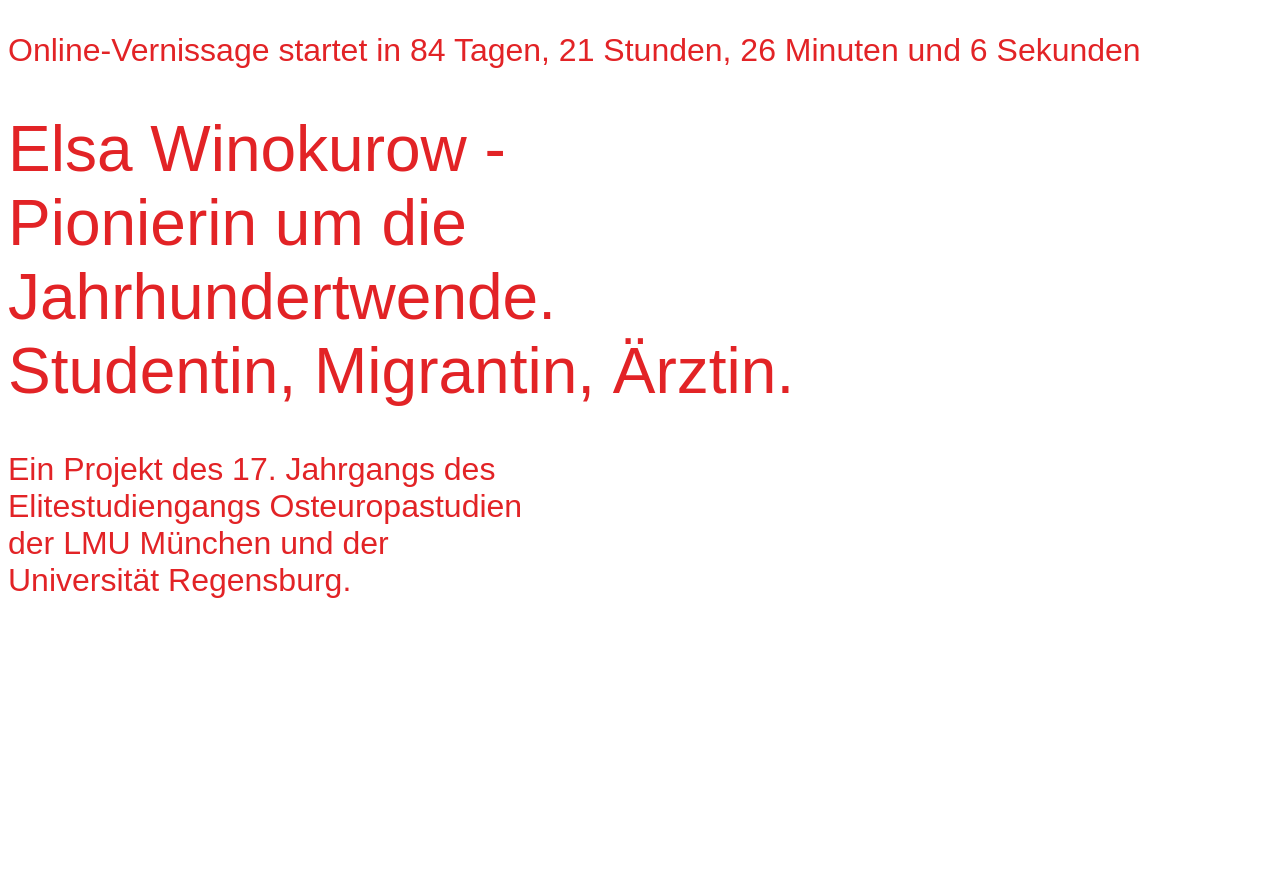
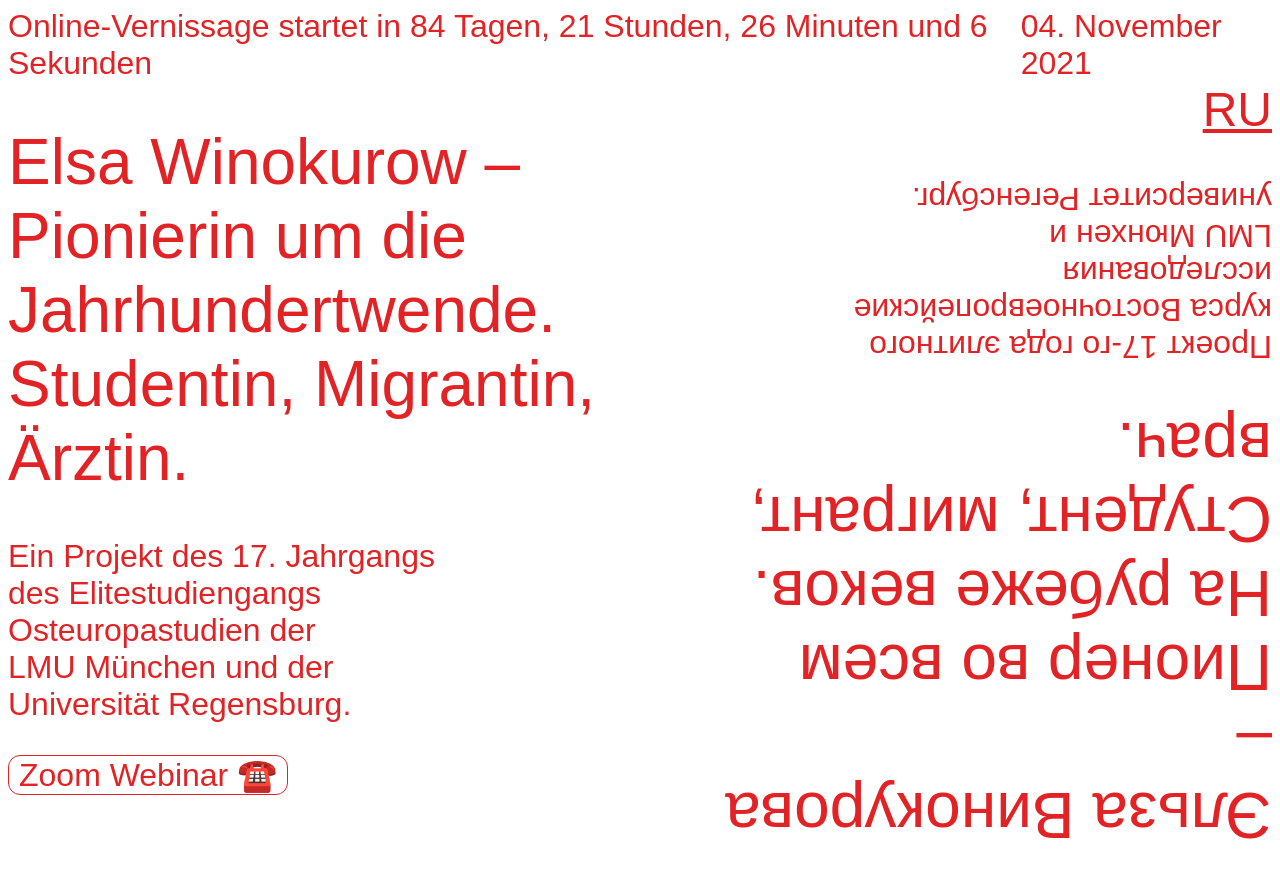
Before and after one commit to milangress/ankundigung-elsa, a Vue app: page / in a window 1280 px wide. Shown: the top 878 px of the page. Before the commit the page ends 800 px from the top, so only its background shows below. Built offline with nearby package versions, Linux system fonts and the light colour scheme; a web font is replaced by a local one.

Commit message:
new content

```diff
--- a/src/App.vue
+++ b/src/App.vue
@@ -1,35 +1,88 @@
 <template lang="pug">
 .main
-  text-countdown(deadline="2021-10-16 12:00:00")
-    //flip-countdown(deadline="2021-10-16 12:00:00")
-    //vue-countdown(:time="5 * 24 * 60 * 60 * 1000" v-slot="{ days, hours, minutes, seconds }"> Time Remaining：{{ days }} days, {{ hours }} hours, {{ minutes }} minutes, {{ seconds }} seconds.)
-  h1
-    | Elsa Winokurow -
-    br
-    | Pionierin um die
-    br
-    | Jahrhundertwende.
-    br
-    | Studentin, Migrantin, Ärztin.
-  p
-    | Ein Projekt des 17. Jahrgangs des
-    br
-    | Elitestudiengangs Osteuropastudien
-    br
-    | der LMU München und der
-    br
-    | Universität Regensburg.
+  .top-bar
+    span.countdown
+      text-countdown(deadline="2021-10-16 12:00:00")
+        //flip-countdown(deadline="2021-10-16 12:00:00")
+        //vue-countdown(:time="5 * 24 * 60 * 60 * 1000" v-slot="{ days, hours, minutes, seconds }"> Time Remaining：{{ days }} days, {{ hours }} hours, {{ minutes }} minutes, {{ seconds }} seconds.)
+    span.date
+      span(v-html="date")
+  main
+    .left
+      h1(v-html="main")
+      p(v-html="secondary")
+      .button.button--zoom {{buttonZoom}}
+    .right
+      .lang-switch(v-on:click="langSwitch") {{altLang}}
+      .rotated
+        h1(v-html="mainAlt")
+        p(v-html="secondaryAlt")
+
 
 </template>
 
 <script>
   import FlipCountdown from './components/FlipCountdown.vue'
   import TextCountdown from './components/TextCountdown.vue'
-  import VueCountdown from '@chenfengyuan/vue-countdown';
+  import VueCountdown from '@chenfengyuan/vue-countdown'
 
 
   export default {
-    components: { FlipCountdown, VueCountdown, TextCountdown }
+    components: { FlipCountdown, VueCountdown, TextCountdown },
+    computed: {
+      main: function() {
+        return this.txt.main[this.currentLang]
+      },
+      mainAlt: function() {
+        return this.txt.main[this.altLang]
+      },
+      date: function () {
+        return this.txt.date[this.currentLang]
+      },
+      dateAlt: function () {
+        return this.txt.date[this.altLang]
+      },
+      secondary: function () {
+        return this.txt.secondary[this.currentLang]
+      },
+      secondaryAlt: function () {
+        return this.txt.secondary[this.altLang]
+      },
+      buttonZoom: function() {
+        return this.txt.buttonZoom[this.currentLang]
+      }
+    },
+    methods: {
+      langSwitch: function() {
+        const currLang = this.currentLang
+        this.currentLang = this.altLang
+        this.altLang = currLang
+      }
+    },
+    data() {
+      return {
+        currentLang: 'de',
+        altLang: 'ru',
+        txt: {
+          date: {
+            de: '04. November 2021',
+            ru: '4 ноября 2021 г.'
+          },
+          main: {
+            de: `Elsa Winokurow –</br>Pionierin um die</br>Jahrhundertwende.</br>Studentin, Migrantin, Ärztin.`,
+            ru: `Эльза Винокурова –</br>Пионер во всем</br>На рубеже веков.</br>Студент, мигрант, врач.`
+          },
+          secondary: {
+            de: `Ein Projekt des 17. Jahrgangs</br>des Elitestudiengangs</br>Osteuropastudien der</br>LMU München und der</br>Universität Regensburg.`,
+            ru: `Проект 17-го года элитного</br>курса Восточноевропейские</br>исследования</br>LMU Мюнхен и</br>университет Регенсбург.`
+          },
+          buttonZoom: {
+            de: 'Zoom Webinar ☎️ ',
+            ru: 'Вебинар Zoom ☎️ '
+          }
+        }
+      }
+    }
   }
 </script>
 
@@ -46,4 +99,27 @@
 h1 {
   font-weight: normal;
 }
+.top-bar {
+  display: flex;
+  justify-content: space-between;
+}
+main {
+  display: flex;
+}
+.button {
+  display: inline-block;
+  border: 1px solid #E22326;
+  box-sizing: border-box;
+  border-radius: 12px;
+  padding: 0px 10px;
+}
+.lang-switch {
+  text-align: right;
+  font-size: 3rem;
+  text-transform: uppercase;
+  text-decoration: underline;
+}
+.rotated {
+  transform: rotate(180deg);
+}
 </style>
--- a/src/components/TextCountdown.vue
+++ b/src/components/TextCountdown.vue
@@ -1,10 +1,10 @@
 <template>
-  <div class="container flip-clock">
-    <p>
+  <span class="container flip-clock">
+    <span>
       Online-Vernissage startet in {{ days }} Tagen, {{ hours }} Stunden, {{ minutes }}
       Minuten und {{ seconds }} Sekunden
-    </p>
-  </div>
+    </span>
+  </span>
 </template>
 
 <script>
```
